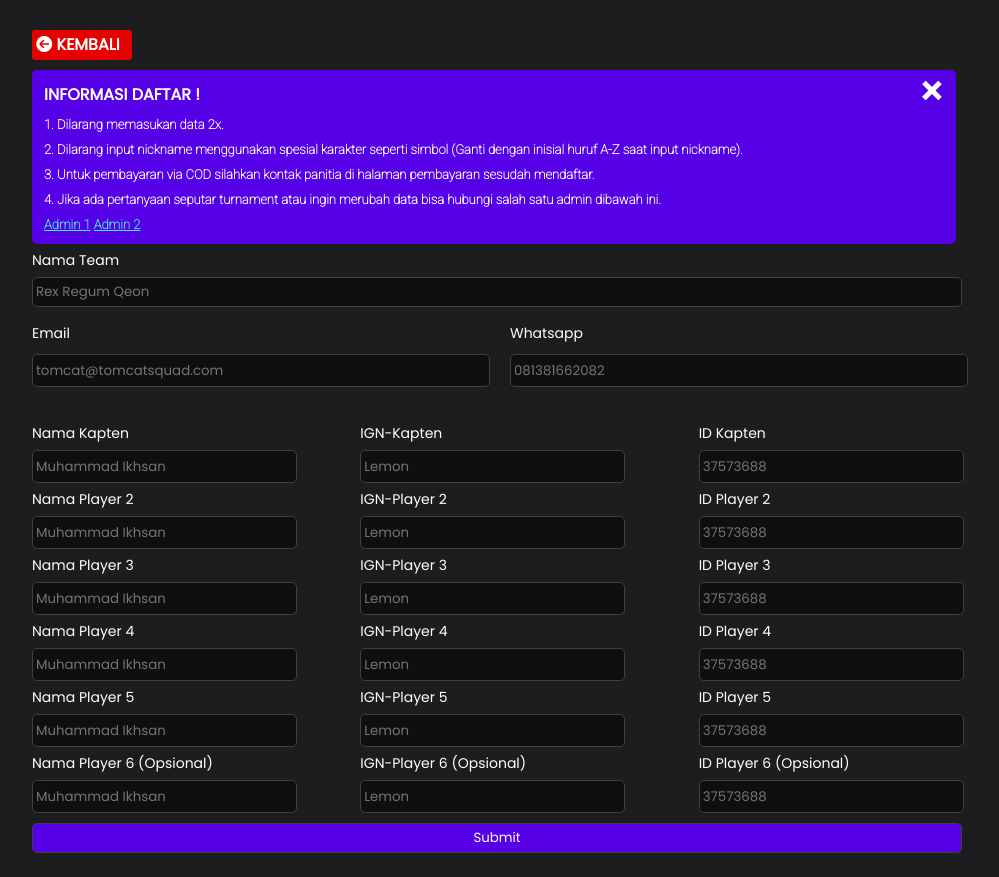
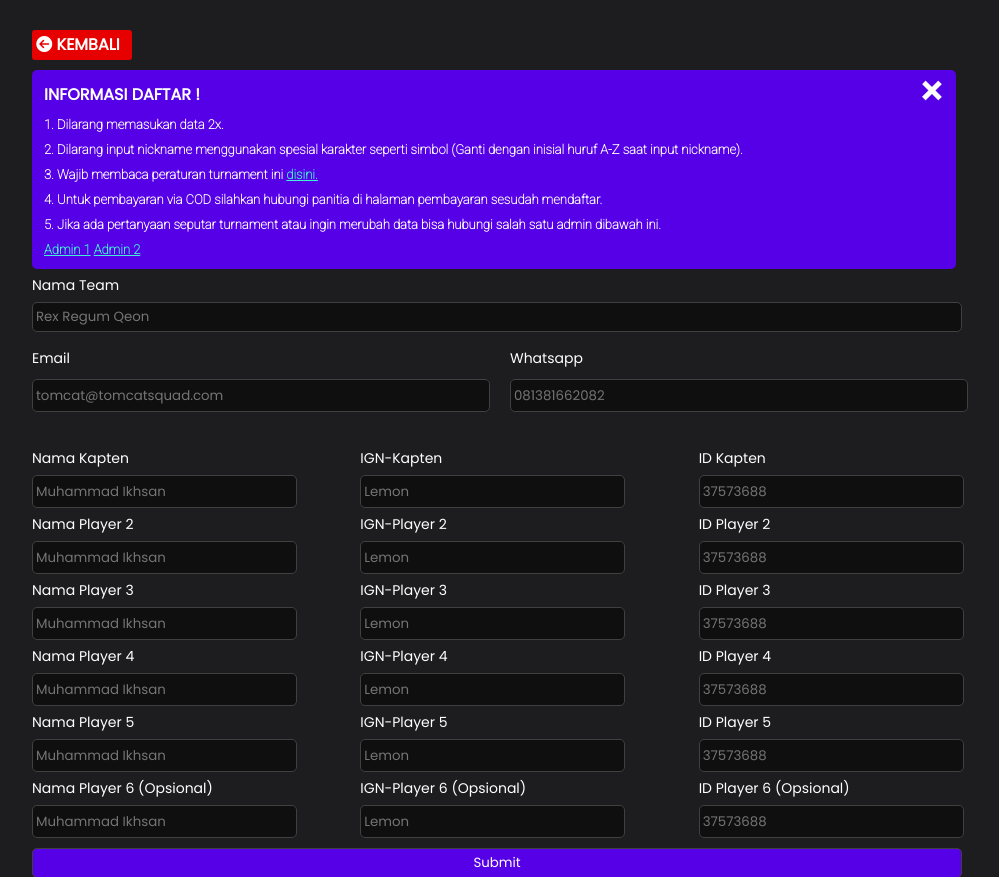
Before and after one commit to tomcat-squad/FLASK-TelsEsport, a Flask app: page /register_MLBB in a window 1280 px wide. Shown: the part 357-1234 px from the top of the page, without its empty margins (108-1107 px from the left). Run offline with Flask 2, Linux system fonts and the light colour scheme; some libraries are stand-ins or nearby versions.

Commit message:
Sync Front-End

```diff
--- a/Apps/BACK-END/templates/user/register.html
+++ b/Apps/BACK-END/templates/user/register.html
@@ -46,8 +46,9 @@
 			<br>
 			<p>1. Dilarang memasukan data 2x.</p>
 			<p>2. Dilarang input nickname menggunakan spesial karakter seperti simbol (Ganti dengan inisial huruf A-Z saat input nickname).</p>
-			<p>3. Untuk pembayaran via COD silahkan kontak panitia di halaman pembayaran sesudah mendaftar.</p>
-			<p>4. Jika ada pertanyaan seputar turnament atau ingin merubah data bisa hubungi salah satu admin dibawah ini.</p>
+			<p>3. Wajib membaca peraturan turnament ini <a href="../static/assets/files/PERATURAN TELS ESPORT SEASON 2_FIX.pdf">disini.</a></p>
+			<p>4. Untuk pembayaran via COD silahkan hubungi panitia di halaman pembayaran sesudah mendaftar.</p>
+			<p>5. Jika ada pertanyaan seputar turnament atau ingin merubah data bisa hubungi salah satu admin dibawah ini.</p>
 			<p><a href="https://api.whatsapp.com/send?phone=+6285155420114&text=Hallo%20min">Admin 1</a>  <a href="https://api.whatsapp.com/send?phone=+6281290070890&text=Hallo%20min">Admin 2</a>
 			</p>
 		</div>
```
Also changed, not shown: 1 other file.
